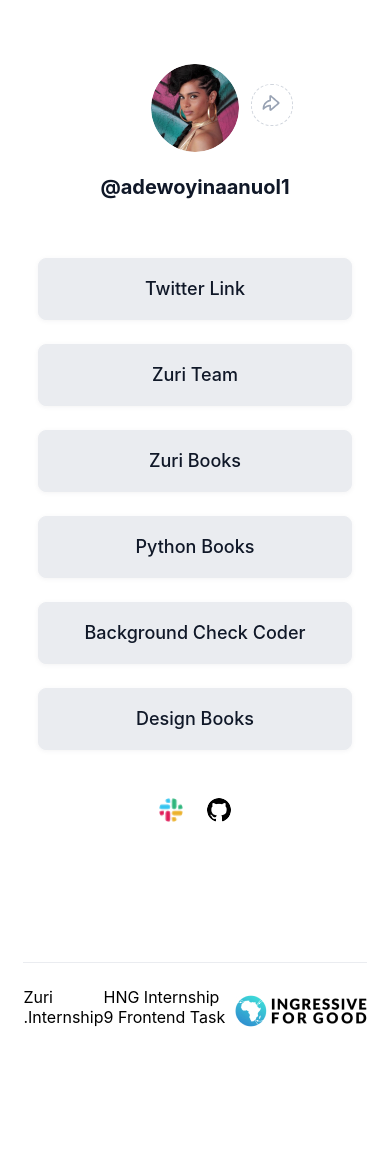
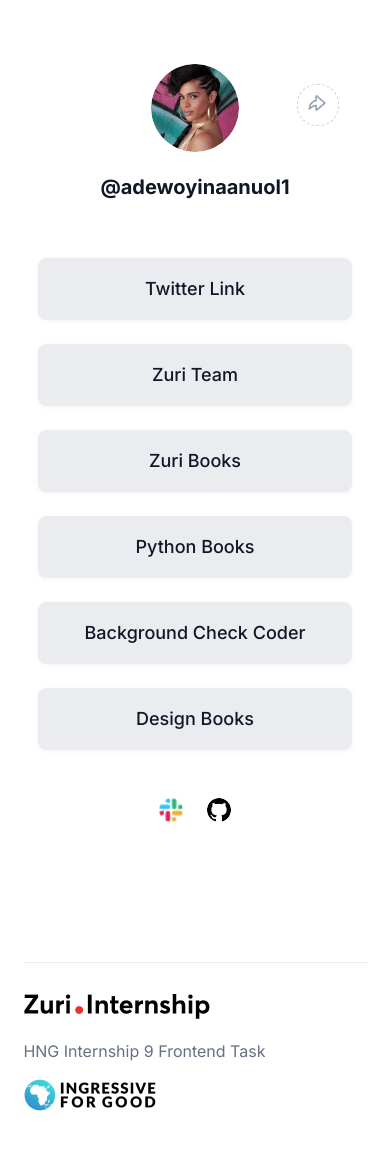
Before and after one commit to BlackMountA/Hng-task1, a React (Create React App) app: page / in a window 390 px wide. Shown: the top 1150 px of the page. Before the commit the page ends 1075 px from the top, so only its background shows below. Built offline with nearby package versions, Linux system fonts and the light colour scheme.

Commit message:
Stage 1 task completed, ready to be deloyed

```diff
--- a/public/index.html
+++ b/public/index.html
@@ -2,18 +2,18 @@
 <html lang="en">
   <head>
     <meta charset="utf-8" />
-    <link rel="icon" href="%PUBLIC_URL%/favicon.ico" />
+    <link rel="icon" href="/src/components/ZuriLogo.jpg" />
     <meta name="viewport" content="width=device-width, initial-scale=1" />
     <meta name="theme-color" content="#000000" />
     <meta
       name="description"
       content="Web site created using create-react-app"
     />
-    <link rel="apple-touch-icon" href="%PUBLIC_URL%/logo192.png" />
+    <!-- <link rel="apple-touch-icon" href="%PUBLIC_URL%/logo192.png" />
 
-    <link rel="manifest" href="%PUBLIC_URL%/manifest.json" />
+    <link rel="manifest" href="%PUBLIC_URL%/manifest.json" /> -->
 
-    <title>Hngi9 Task</title>
+    <title>Hngi9 Stage1 Task</title>
   </head>
   <body>
     <noscript>You need to enable JavaScript to run this app.</noscript>
--- a/src/App(1).css
+++ /dev/null
@@ -1,149 +0,0 @@
-body{
-    margin: 0;
-    box-sizing: border-box;
-    padding: 0;
-    background-color: white;
-}
-.stage1tasks{
-  margin-top: 64px;
-}
-
-.profile__img{
-  background: url(./components/Logo.jpg);
-  border-radius: 275px;
-  width: 88px;
-  height: 88px;
-  margin: 0 auto;
-}
-
-.twitter__text{
-  font-family: 'Inter';
-  font-style: normal;
-  font-weight: 700;
-  font-size: 20px;
-  line-height: 30px;
-  text-align: center;
-  color: #101828;
-  margin-bottom:0 ;
-}
-.avatar-share-button{
-border: 1px dashed #D0D5DD;
-border-radius: 20px;
-  width: 40px;
-  height: 40px;
-  position: absolute;
-  right:25%;
-  top: 10%;
-  background: #FFFFFF;
-  display: flex;
-    justify-content: center;
-    align-items: center;
-}
-.icon{
-  text-align: center;
-  width: 20px;
-  height: 20px;
-  background-image: url(./components/Icon.png);
-  background-repeat: no-repeat;
-  }
-
-
-
-.link-section{
-    text-align: center;
-    padding-top: 32px;
-}
-
-#links{
-    text-decoration: none;
-}
-
-#btn__zuri{
-  text-decoration: none;
-}
-#books{
-  text-decoration: none;
-}
-#book__python{
-  text-decoration: none;
-}
-#pitch{
-  text-decoration: none;
-
-}
-#book_design{
-  text-decoration: none;
-}
-.frame5{
-  width: 80%;
-  height: 60px;
-  filter: drop-shadow(0px 1px 2px rgba(16, 24, 40, 0.05));
-  margin: 1.5rem auto;
-  display: flex;
-  justify-content: center;
-  align-items: center;
-  background: #EAECF0;
-border: 1px solid #EAECF0;
-border-radius: 8px;
-}
-.text{
-  font-family: 'Inter';
-  font-style: normal;
-  font-weight: 500;
-  font-size: 18px;
-  line-height: 28px;
-  color: #101828;
-  }
-
-.social-section{
-  margin: 24px auto 64px auto;
-width: 85%;
-padding-top: 24px;
-padding-bottom: 24px;
-}
-
-.social-icons{
-  text-align: center;
-  width: 94%;
-  margin:auto;
-}
-.slacklogo{
-  width: 24px;
-  height: 24px;
-  border-radius: 50%;
-  margin-right: 24px;
-
-}
-.githublogo{
-  width: 24px;
-height: 24px;
-border-radius: 50%;
-}
-
-footer{
-  background-color: white;
-  padding-top: 48px;
-  padding-bottom: 48px;
-box-sizing: border-box;
-}
-.footer__container{
-  width: 88%;
-  margin: auto;
-  display: flex;
-  align-items: flex-end;
-  justify-content: space-between;
-  /* margin: 48px; */
-  border-top: 1px solid #EAECF0;
-  padding-top: 24px;
-}
-.footer__text{
-  align-self:flex-end ;
-  margin: 0;
-
-}
-.zuri-internship{
-  align-self:flex-end;
-  margin: 0;
-
-
-}
--- a/src/App.css
+++ /dev/null
@@ -1,319 +0,0 @@
-body{
-  position: relative;
-  /* width: 1440px;
-  height: 1158px; */
-  /* text-align: center; */
-  background: red;
-  margin: 0;
-  padding: 0;
-  box-sizing: border-box;
-}
-.stage1tasks{
-/* align-items: center;
-padding-top: 10%; */
-
-}
-.main-section{
-/* display: flex;
-flex-direction: column;
-align-items: center;
-padding: 0px 32px;
-gap: 32px; */
-
-/* width: 1216px;
-height: 774px; */
-
-
-/* Inside auto layout */
-
-/* flex: none;
-order: 0;
-align-self: stretch;
-flex-grow: 0; */
-}
-
-.main-section__content{
-  /* display: flex;
-flex-direction: column;
-align-items: flex-start;
-padding: 0px;
-gap: 56px;
-
-width: 1152px;
-height: 774px; */
-
-
-/* Inside auto layout */
-
-/* flex: none;
-order: 0;
-align-self: stretch;
-flex-grow: 0; */
-}
-.profile-section{
-  /* display: flex;
-flex-direction: column;
-align-items: center;
-padding: 0px;
-gap: 24px;
-isolation: isolate;
-
-width: 1152px;
-height: 142px; */
-
-/* margin: 0 auto; */
-
-/* Inside auto layout */
-
-/* flex: none;
-order: 0;
-align-self: stretch;
-flex-grow: 0; */
-}
-.profile__img{
-  /* display: flex;
-flex-direction: column;
-justify-content: center;
-align-items: center;
-padding: 0px;
-
-width: 88px;
-height: 88px;
-
-background: url(./componens/Logo.jpg);
-border-radius: 275px; */
-background: url(./componens/Logo.jpg);
-border-radius: 275px;
-width: 88px;
-height: 88px;
-margin: 0 auto;
-/* Inside auto layout */
-/*
-flex: none;
-order: 0;
-flex-grow: 0;
-z-index: 0; */
-}
-.twitter{
-  /* display: flex;
-flex-direction: row;
-justify-content: center;
-align-items: center;
-padding: 0px;
-gap: 8px;
-
-width: 1152px;
-height: 30px;
- */
-
-/* Inside auto layout */
-
-/* flex: none;
-order: 1;
-align-self: stretch;
-flex-grow: 0;
-z-index: 1; */
-}
-
-.twitter__text{
-  /* width: 1152px;
-height: 30px; */
-
-/* Text xl/Bold */
-
-font-family: 'Inter';
-font-style: normal;
-font-weight: 700;
-font-size: 20px;
-line-height: 30px;
-/* identical to box height, or 150% */
-
-text-align: center;
-
-/* Gray/900 */
-
-color: #101828;
-
-
-/* Inside auto layout */
-
-/* flex: none;
-order: 0;
-flex-grow: 1; */
-}
-.avatar-share-button{
-  /* position: absolute;
-width: 40px;
-height: 40px;
-right: 208px;
-top: -20px; */
-
-/* Base/White */
-
-background: #FFFFFF;
-/* Gray/300 */
-
-/* border: 1px dashed #D0D5DD;
-border-radius: 20px; */
-
-/* Inside auto layout */
-
-/* flex: none;
-order: 2;
-flex-grow: 0;
-z-index: 2; */
-}
-.avatar-share-button__content{
-  /* display: flex;
-flex-direction: row;
-justify-content: center;
-align-items: center;
-padding: 4px;
-
-position: absolute;
-left: 15%;
-right: 15%;
-top: 15%;
-bottom: 15%;
-
-border-radius: 12px; */
-
-}
-.share-06{
-  /* width: 20px;
-height: 20px; */
-
-/* Inside auto layout */
-
-/* flex: none;
-order: 0;
-flex-grow: 0; */
-}
-.icon{
-  /* width: 20px;
-height: 20px;
-  position: absolute;
-left: 12.5%;
-right: 11.53%;
-top: 14.95%;
-bottom: 14.95%;
-border: 1.66667px solid #98A2B3;
-background: url(./componens/Icon.png); */
-background: url(./componens/Icon.png);
-}
-
-
-
-
-
-
-
-
-
-
-
-
-
-.link-section{
-/* display: flex;
-flex-direction: column;
-align-items: center;
-padding: 0px;
-gap: 24px;
-
-width: 1152px;
-height: 576px; */
-
-
-/* Inside auto layout */
-
-/* flex: none;
-order: 1;
-align-self: stretch;
-flex-grow: 0; */
-}
-
-#links{
-/* Links */
-
-
-/* Auto layout */
-
-/* display: flex;
-flex-direction: row;
-justify-content: center;
-align-items: center;
-padding: 0px;
-gap: 12px;
-
-width: 1152px;
-height: 76px; */
-
-/* Shadow/xs */
-
-filter: drop-shadow(0px 1px 2px rgba(16, 24, 40, 0.05));
-
-/* Inside auto layout */
-
-/* flex: none;
-order: 0;
-align-self: stretch;
-flex-grow: 0; */
-}
-.text{
-  /* width: 101px;
-height: 28px; */
-
-/* Text lg/Medium */
-/*
-font-family: 'Inter';
-font-style: normal;
-font-weight: 500;
-font-size: 18px;
-line-height: 28px; */
-/* identical to box height, or 156% */
-
-/* display: flex;
-align-items: center;
-text-align: center; */
-
-/* Gray/900 */
-
-color: #101828;
-
-
-/* Inside auto layout */
-
-/* flex: none;
-order: 0;
-flex-grow: 0; */
-}
-
-#btn__zuri{
-  /* btn__zuri */
-
-
-/* Auto layout */
-
-/* display: flex;
-flex-direction: row;
-justify-content: center;
-align-items: center;
-padding: 0px;
-gap: 12px;
-
-width: 1152px;
-height: 76px; */
-
-/* Shadow/xs */
-
-filter: drop-shadow(0px 1px 2px rgba(16, 24, 40, 0.05));
-
-/* Inside auto layout */
-
-/* flex: none;
-order: 1;
-align-self: stretch;
-flex-grow: 0; */
-
-}
--- /dev/null
+++ b/src/Style.css
@@ -0,0 +1,175 @@
+@import url("https://fonts.googleapis.com/css2?family=Inter:wght@400;500;700&display=swap");
+
+body {
+  margin: 0;
+  box-sizing: border-box;
+  padding: 0;
+  background-color: white;
+}
+.stage1tasks {
+  margin-top: 4rem;
+}
+
+#profile__img {
+  background: url(./components/Logo.jpg);
+  border-radius: 275px;
+  width: 88px;
+  height: 88px;
+  margin: 0 auto;
+}
+
+#twitter__text {
+  font-family: "Inter";
+  font-style: normal;
+  font-weight: 700;
+  font-size: 20px;
+  line-height: 30px;
+  text-align: center;
+  color: #101828;
+  margin-bottom: 0;
+}
+.avatar-share-button {
+  border: 1px dashed #d0d5dd;
+  border-radius: 20px;
+  width: 40px;
+  height: 40px;
+  position: absolute;
+  right: 25%;
+  top: 10%;
+  background: #ffffff;
+  display: flex;
+  justify-content: center;
+  align-items: center;
+}
+@media (max-width: 800px) {
+  .avatar-share-button {
+    position: absolute;
+    right: 19%;
+    top: 10%;
+  }
+}
+@media (max-width: 500px) {
+  .avatar-share-button {
+    position: absolute;
+    right: 13%;
+    top: 10%;
+  }
+}
+.icon {
+  text-align: center;
+  width: 20px;
+  height: 20px;
+  background-image: url(./components/Icon.png);
+  background-repeat: no-repeat;
+}
+
+.link-section {
+  text-align: center;
+  padding-top: 32px;
+}
+
+#links {
+  text-decoration: none;
+}
+
+#btn__zuri {
+  text-decoration: none;
+}
+#books {
+  text-decoration: none;
+}
+#book__python {
+  text-decoration: none;
+}
+#pitch {
+  text-decoration: none;
+}
+#book_design {
+  text-decoration: none;
+}
+.frame5 {
+  width: 80%;
+  height: 60px;
+  filter: drop-shadow(0px 1px 2px rgba(16, 24, 40, 0.05));
+  margin: 1.5rem auto;
+  display: flex;
+  justify-content: center;
+  align-items: center;
+  background: #eaecf0;
+  border: 1px solid #eaecf0;
+  border-radius: 8px;
+}
+.text {
+  font-family: "Inter";
+  font-style: normal;
+  font-weight: 500;
+  font-size: 18px;
+  line-height: 28px;
+  color: #101828;
+}
+
+.social-section {
+  margin: 24px auto 64px auto;
+  width: 85%;
+  padding-top: 1.5rem;
+  padding-bottom: 1.5rem;
+}
+
+.social-icons {
+  text-align: center;
+  width: 94%;
+  margin: auto;
+}
+.slacklogo {
+  width: 24px;
+  height: 24px;
+  border-radius: 50%;
+  margin-right: 1.5rem;
+}
+.githublogo {
+  width: 24px;
+  height: 24px;
+  border-radius: 50%;
+}
+
+footer {
+  background-color: white;
+  padding-top: 3rem;
+  padding-bottom: 3rem;
+  box-sizing: border-box;
+}
+.footer__container {
+  width: 88%;
+  margin: auto;
+  display: flex;
+  align-items: flex-end;
+  justify-content: space-between;
+  border-top: 1px solid #eaecf0;
+  padding-top: 1.5rem;
+}
+@media (max-width: 600px) {
+  .footer__container {
+    display: block;
+  }
+  #footer__text {
+    padding-top: 1rem;
+    padding-bottom: 1rem;
+  }
+  #board-name {
+    margin-top: 1rem;
+  }
+}
+#footer__text {
+  align-self: flex-end;
+  margin: 0;
+  font-family: "Inter";
+  font-style: normal;
+  font-weight: 400;
+  font-size: 16px;
+  line-height: 24px;
+  color: #667085;
+}
+#board-name {
+  align-self: flex-end;
+  margin: 0;
+}
--- a/src/components/Footer.js
+++ b/src/components/Footer.js
@@ -1,12 +1,14 @@
 import IG4 from "./IG4.jpg"
+import zuriLogo from "./ZuriLogo.jpg"
+
 const Footer = () => {
   return (
     <footer>
-    <div className="footer__container">
-        <p className="zuri-internship">Zuri <span>.</span>Internship</p>
-        <p  className="footer__text" >HNG Internship 9 Frontend Task</p>
-        <img src={IG4}  alt='Slack Logo'/>
-        </div>
+      <div className="footer__container">
+        <img src={zuriLogo} id ="board-name" alt="Zuri-Internship Logo" />
+        <p  id="footer__text" >HNG Internship 9 Frontend Task</p>
+        <img src={IG4}  alt='IG4 Logo'/>
+      </div>
     </footer>
   )
 }
--- a/src/components/Stage1Tasks.js
+++ b/src/components/Stage1Tasks.js
@@ -5,40 +5,34 @@
   return (
     <>
       <section className='main-section'>
-    <div className='profile-section'>
-    <div className='profile__img'>
+        <section className='profile-section'>
+          <div id='profile__img'>
           </div>
           <div className="avatar-share-button">
             <div className="icon" ></div>
           </div>
-
-    <div className="twitter">
-    <p className="twitter__text">@adewoyinaanuol1</p>
+          <div id="twitter">
+            <p id="twitter__text">@adewoyinaanuol1</p>
           </div>
-
           {/* <div id="slack">
             @adewoynaanuoluwapoo
-      </div> */}
-    </div>
-    <div className='link-section'>
+            </div> */
+          }
+        </section>
+        <section className='link-section'>
             <a href="https://twitter.com/adewoyinaanuol1" id="links"><div className="frame5"><p className="text">Twitter Link</p></div></a>
             <a href="https://training.zuri.team/" id="btn__zuri" ><div className="frame5"><p className="text" >Zuri Team</p></div></a>
             <a href="https://books.zuri.team" id="books"><div className="frame5"><p className="text">Zuri Books</p></div></a>
             <a href="https://training.zuri.team/python-for-beginners?ref_id=<@adewoyinaanuoluwapo>" id="book__python" ><div className="frame5"><p className="text">Python Books</p></div></a>
             <a href="https://background.zuri.team" id="pitch"><div className="frame5"><p className="text">Background Check Coder</p></div></a>
             <a href="https://books.zuri.team/design-rules" id="book_design"><div className="frame5"><p className="text">Design Books</p></div></a>
-
-
-    </div>
+        </section>
      </section>
 
     <section className='social-section'>
           <div className='social-icons'>
               <a href='slack.com'><img src={slacklogo} className="slacklogo" alt='Slack Logo'/></a>
-
               <a href='github.com'><img src={githublogo} className="githublogo" alt='Github logo'/></a>
-
-
           </div>
     </section>
     </>
```
Also changed, not shown: src/App.js (+5 -5 lines), src/components/Buttons.js (deleted, +0 -9 lines), src/components/ZuriLogo.jpg (added). Lines whose indentation alone changed are shown as unchanged.
